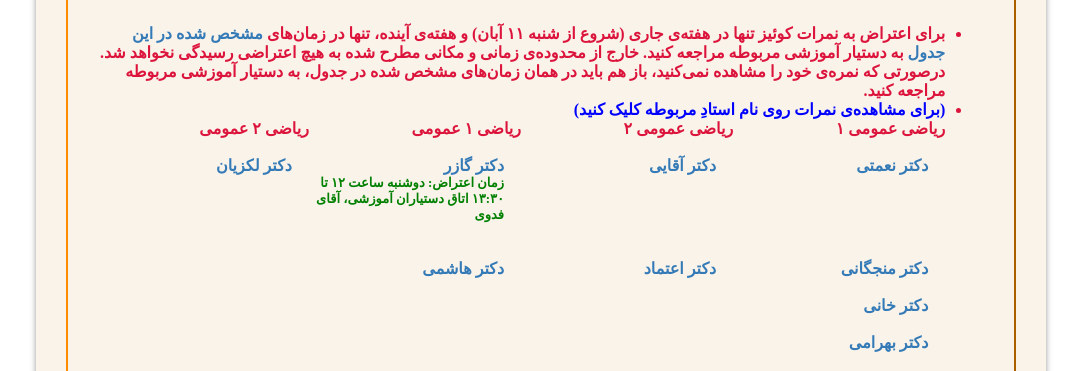
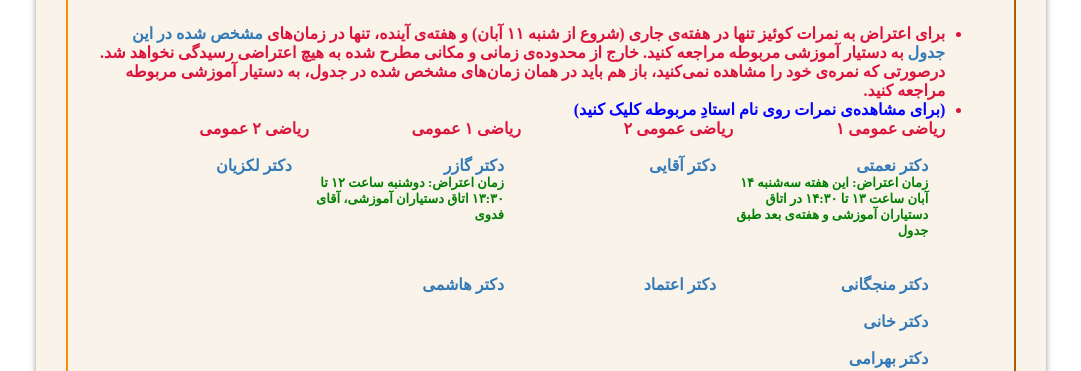
Before and after one commit to mohsen-Khani/ta-group, a plain HTML site: page index.html in a window 1280 px wide. Shown: the part 423-794 px from the top of the page, without its empty margins (99-1180 px from the left). Drawn offline with nearby package versions, Linux system fonts and the light colour scheme.

Commit message:
added sohaei eteraz

```diff
--- a/index.html
+++ b/index.html
@@ -73,6 +73,7 @@
                         <!--</td>-->
                         <td>
                             <a href="nomarat/RO1-DrNemati.pdf">دکتر نعمتی</a>
+                            <div>زمان اعتراض: این هفته سه‌شنبه ۱۴ آبان ساعت ۱۳ تا ۱۴:۳۰ در اتاق دستیاران آموزشی و هفته‌ی بعد طبق جدول</div>
                         </td>
                         <td>
                             <a href="nomarat/RO2-DrAqaei.pdf">دکتر آقایی</a>
```
